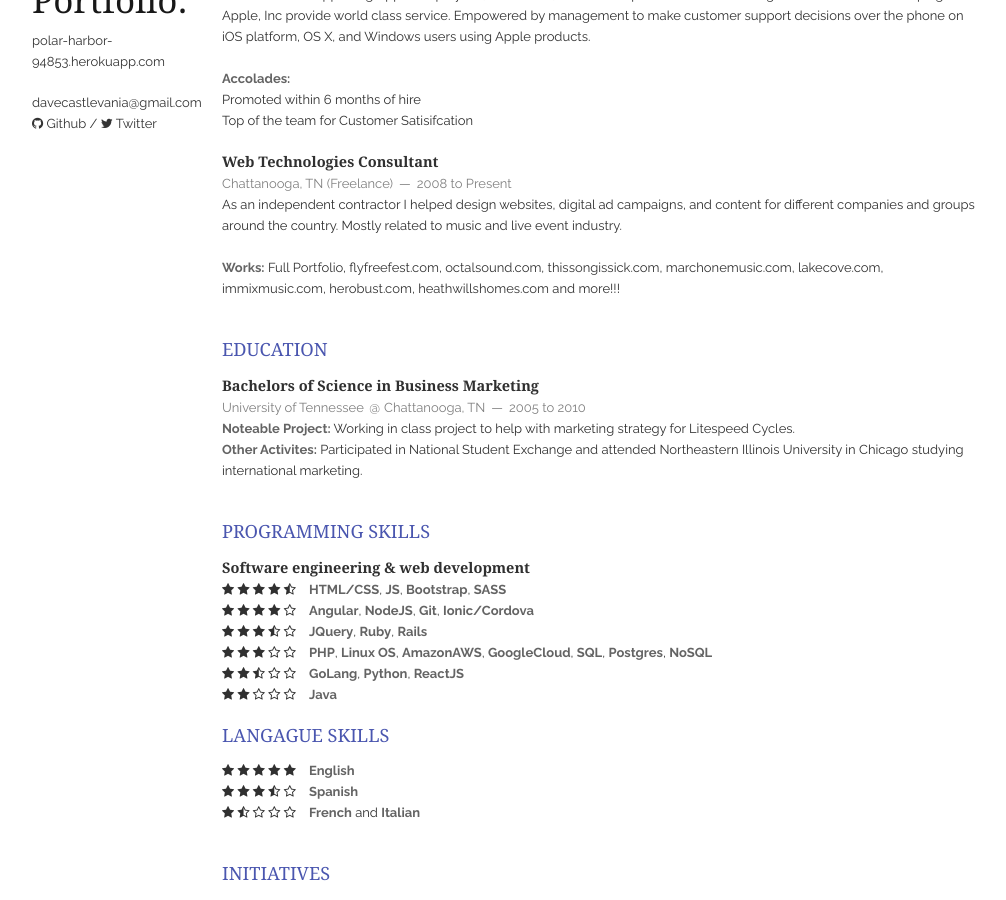
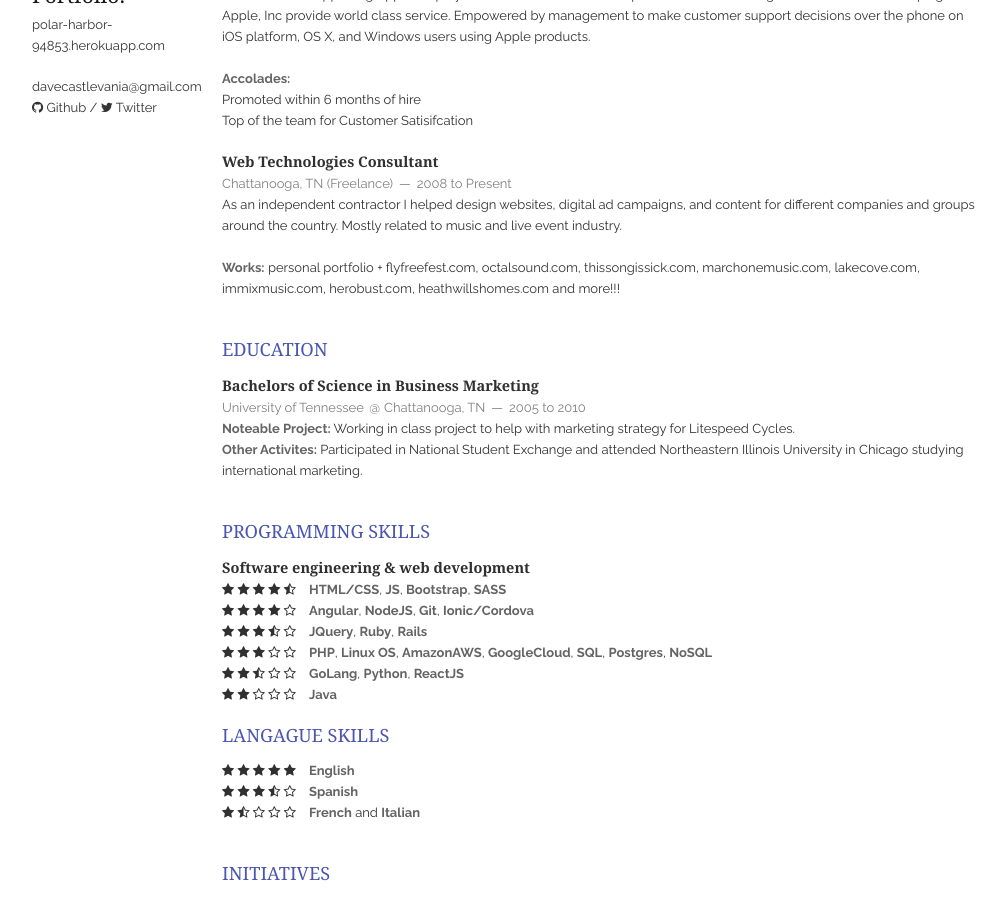
Before and after one commit to davecastlevania/davecastlevania.github.io, a Jekyll site: the page built from index.html, in a window 1280 px wide and 900 px high, scrolled down 464 px. Shown: the whole window, without its empty margins (138-1144 px from the left). Built offline with Jekyll 4.4.1, drawn with Linux system fonts in a browser that asks for light colours; nearby versions of some CDN libraries; Markdown is read by kramdown in place of the engine named in the settings; the list of posts is cut into pages by our own code.

```diff
--- a/_includes/employment.html
+++ b/_includes/employment.html
@@ -40,7 +40,7 @@
         </header>
         <p> As an independent contractor I helped design websites, digital ad campaigns, and content for different companies and groups around the country. Mostly related to music and live event industry.
             <br />
-            <br /><em>Works:</em> <a href="http://polar-harbor-94853.herokuapp.com">Full Portfolio</a>, <a href="http://flyfreefest.com" target="_blank">flyfreefest.com</a>, <a href="http://octalsound.com" target="_blank">octalsound.com</a>, <a href="http://thissongissick.com" target="_blank">thissongissick.com</a>, <a href="http://marchonemusic.com"
+            <br /><em>Works:</em> <a href="http://polar-harbor-94853.herokuapp.com">personal portfolio</a> + <a href="http://flyfreefest.com" target="_blank">flyfreefest.com</a>, <a href="http://octalsound.com" target="_blank">octalsound.com</a>, <a href="http://thissongissick.com" target="_blank">thissongissick.com</a>, <a href="http://marchonemusic.com"
                 target="_blank">marchonemusic.com</a>, <a href="http://lakecove.com" target="_blank">lakecove.com</a>, <a href="http://immixmusic.com" target="_blank">immixmusic.com</a>, <a href="http://herobust.com" target="_blank">herobust.com</a>, <a href="http://heathwillshomes.com"
                 target="_blank">heathwillshomes.com</a> and more!!!
         </p>
--- a/_layouts/layout.html
+++ b/_layouts/layout.html
@@ -39,7 +39,7 @@
             </a>
         </address>
         <p>
-            <h2>Portfolio:</h2>
+            <h4>Portfolio:</h4>
             <a href="{{ site.website_full }}">{{ site.website }}</a><br/>
         </p>
         <p>
```
